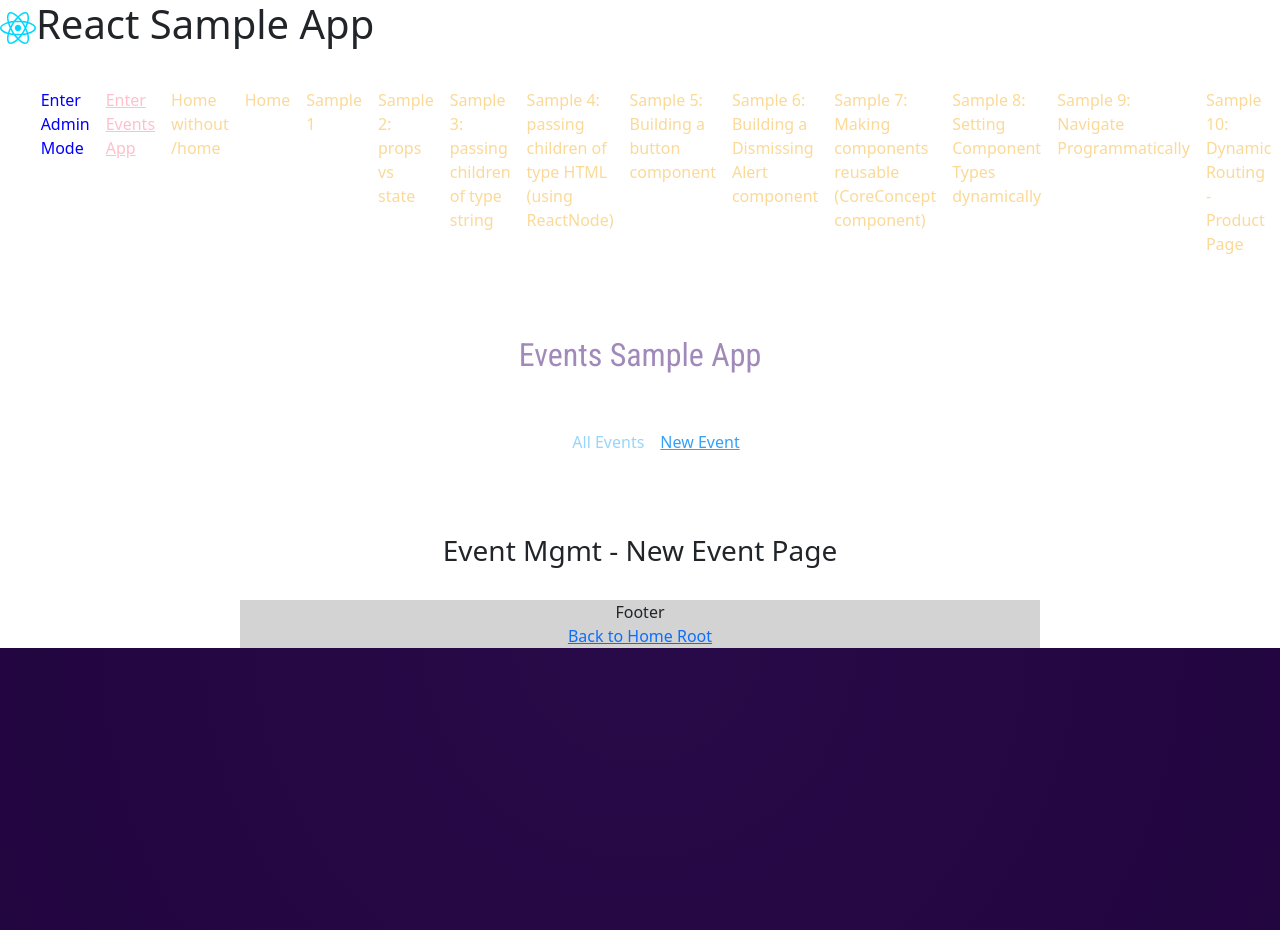
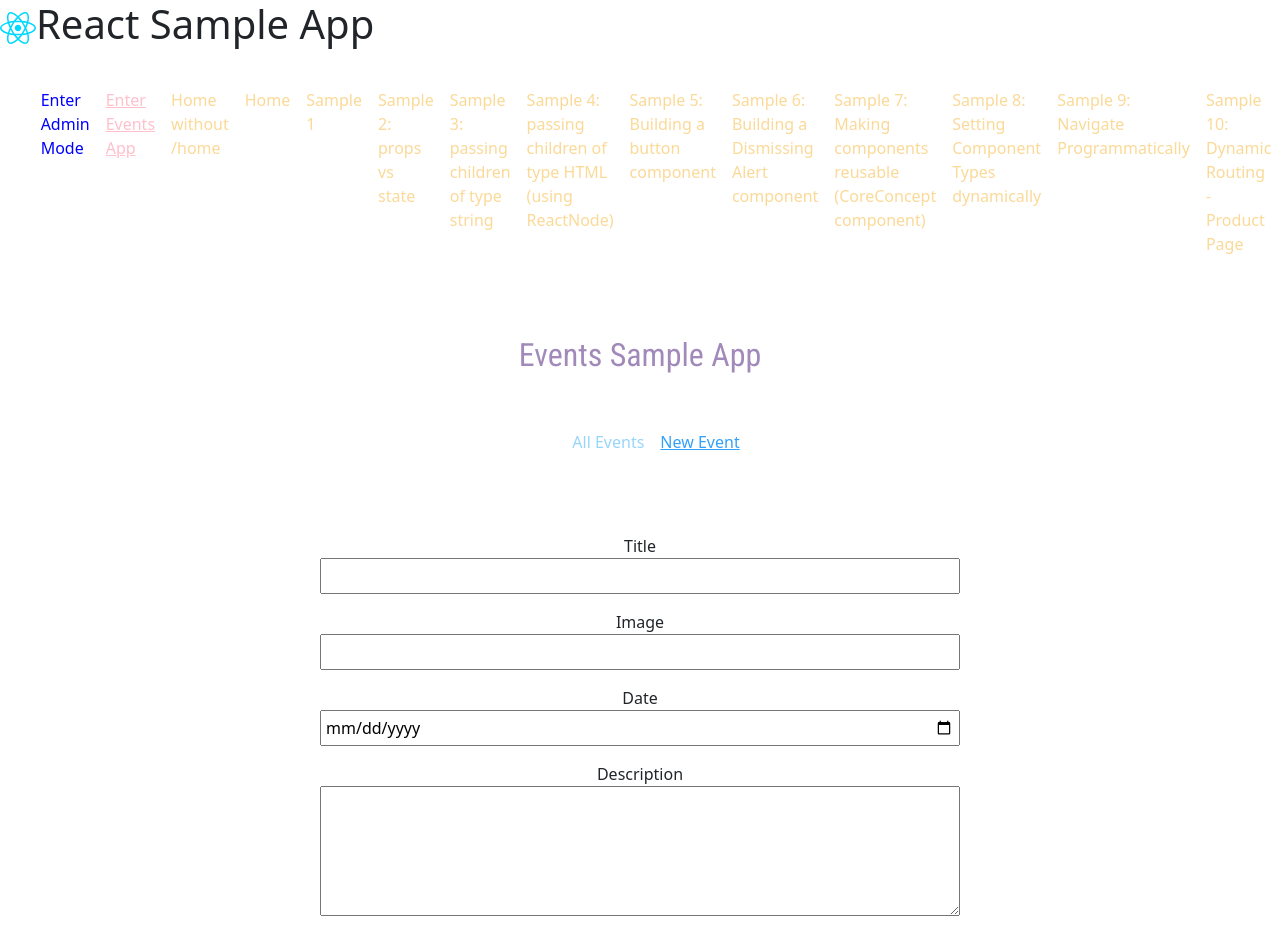
Before and after one commit to amarpandav/react-vite-sample-app, a React (Vite) app: page /events-module/events/new in a window 1280 px wide. Shown: the top 930 px of the page. Built offline with nearby package versions, Linux system fonts and the light colour scheme.

Commit message:
event dto is optional

```diff
--- a/src/App.tsx
+++ b/src/App.tsx
@@ -25,7 +25,7 @@ import EventDetailsPage, {loader as eventDetailsLoader} from "./events-sample-ap
 import NewEventPage from "./events-sample-app/pages/NewEventPage.tsx";
 import EditEventPage from "./events-sample-app/pages/EditEventPage.tsx";
 import EventsPage from "./events-sample-app/pages/EventsPage.tsx";
-import {ErrorBoundary} from "./components/errorBoundary/ErrorBoundary.tsx";
+//import {ErrorBoundary} from "./components/errorBoundary/ErrorBoundary.tsx";
 //import {convertToDate} from "./events-sample-app/utils/dateUtils.ts";
 
 const router = createBrowserRouter([
--- a/src/events-sample-app/eventForm/EventForm.tsx
+++ b/src/events-sample-app/eventForm/EventForm.tsx
@@ -1,4 +1,4 @@
-import {useLoaderData, useNavigate} from 'react-router-dom';
+import {useNavigate} from 'react-router-dom';
 
 import classes from './EventForm.module.css';
 import {EventDto} from "../event/Event.model.ts";
@@ -8,16 +8,13 @@ import {DateUtils} from "../../utils/DateUtils.ts";
 
 
 interface Props {
-    method: 'create' | 'edit';
-    eventDto: EventDto;
+    eventDto?: EventDto;
 }
-function EventForm({ method, eventDto}: Props) {
+function EventForm({ eventDto}: Props) {
   const navigate = useNavigate();
   function cancelHandler() {
     navigate('..');
   }
-
-  console.log(method);
 
   return (
     <form className={classes.form}>
@@ -35,7 +32,7 @@ function EventForm({ method, eventDto}: Props) {
       </p>
       <p>
         <label htmlFor="description">Description</label>
-        <textarea id="description" name="description" rows="5" required value={eventDto ? eventDto.description : ''}/>
+        <textarea id="description" name="description" rows={5} required value={eventDto ? eventDto.description : ''}/>
       </p>
       <div className={classes.actions}>
         <button type="button" onClick={cancelHandler}>
--- a/src/events-sample-app/pages/NewEventPage.tsx
+++ b/src/events-sample-app/pages/NewEventPage.tsx
@@ -1,7 +1,9 @@
+import EventForm from "../eventForm/EventForm.tsx";
+
 export default function NewEventPage() {
     return (
         <>
-            <h3>Event Mgmt - New Event Page</h3>
+            <EventForm></EventForm>
         </>
     );
 }
```
